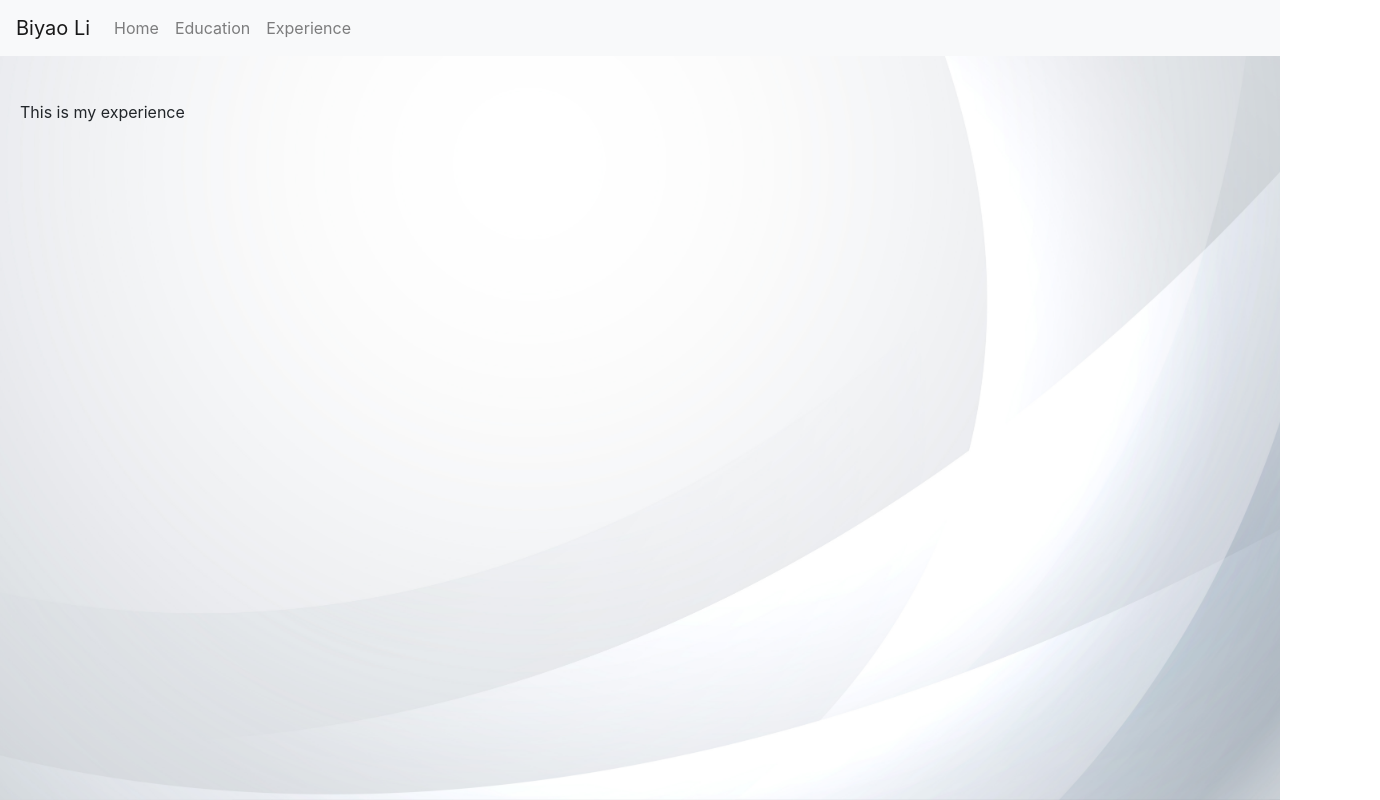
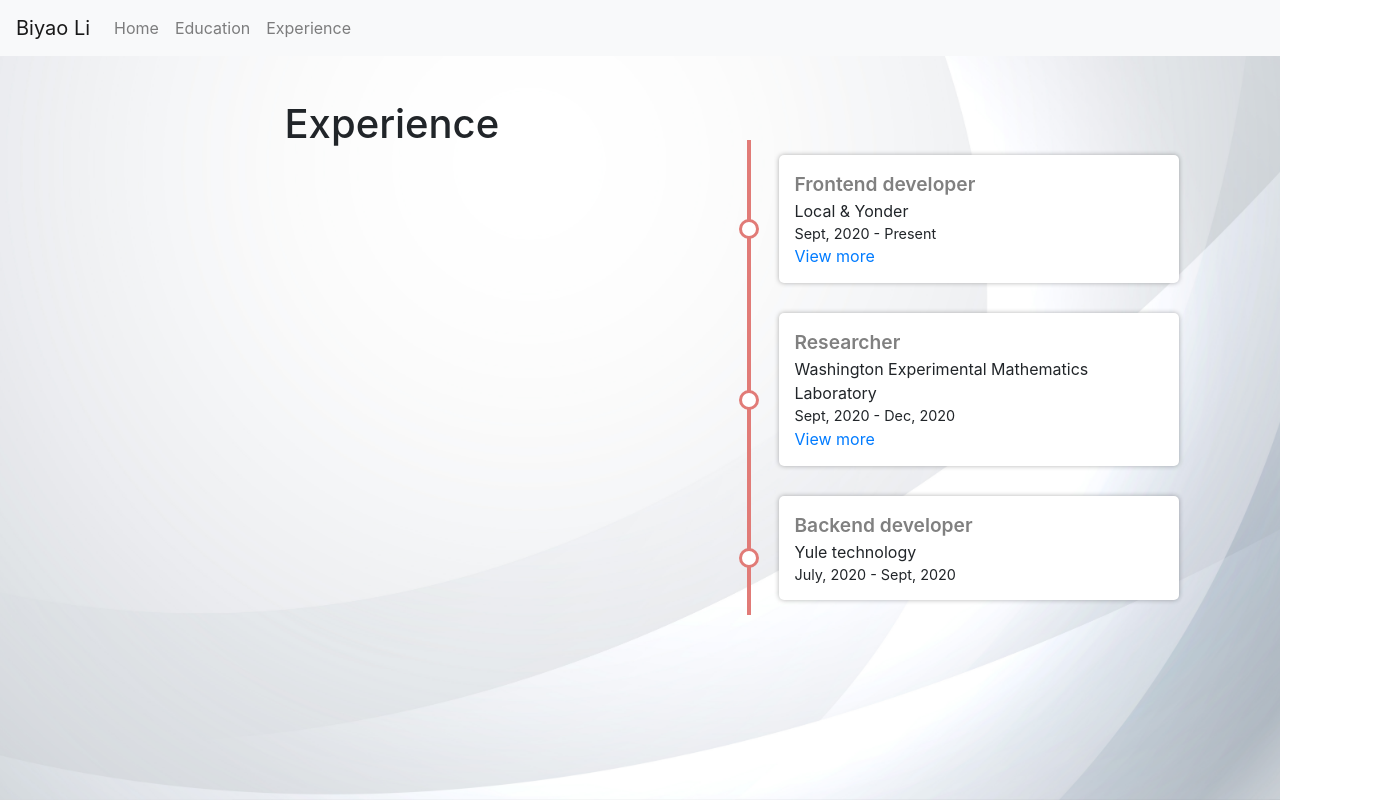
Before and after one commit to libiyao/personalPage, a React (Create React App) app: page /#/Experience in a window 1280 px wide. Shown: the whole page, 1380 px wide, since content can reach past the window. Built offline with nearby package versions, Linux system fonts and the light colour scheme.

Commit message:
first experience

```diff
--- a/src/App.module.css
+++ b/src/App.module.css
@@ -5,4 +5,5 @@
   background-size: cover;
   background-position: center;
   min-height: 100vh;
+  min-width: 100vw;
 }
--- a/src/Page/Experience.js
+++ b/src/Page/Experience.js
@@ -1,10 +1,29 @@
 import React, { Component } from "react";
 import styles from "./Experience.module.css";
+import { Grid, Row, Col } from "react-bootstrap";
+import TimeLine from "./TimeLine.js";
+const experience = [{company: "Local & Yonder", startDate: "Sept, 2020", endDate: "Present", position: "Frontend developer", link: "https://portal.localandyonder.com/"},
+                    {company: "Washington Experimental Mathematics Laboratory", startDate: "Sept, 2020", endDate: "Dec, 2020", position: "Researcher", link: "http://www.wxml.math.washington.edu/?page_id=1173"},
+                    {company: "Yule technology", startDate: "July, 2020", endDate: "Sept, 2020", position: "Backend developer"},
+
+
+                    ];
 class Experience extends Component{
     render(){
         return (
             <div className={styles.container}>
-                This is my experience
+                <Row>
+                    <Col lg={6}>
+                        <h1>Experience</h1>
+                    </Col>
+                    <Col lg={6}>
+                        <div className={styles.timeLine}>
+                            {experience.map((data, idx) => (
+                                <TimeLine data={data} key={idx}/>
+                            ))}
+                        </div>
+                    </Col>
+                </Row>
             </div>
         )
     }
--- a/src/Page/Experience.module.css
+++ b/src/Page/Experience.module.css
@@ -1,5 +1,22 @@
 .container{
-    padding: 100px 20px;
+    padding: 100px 10%;
     display: flex;
-    min-width: 100vh;
+    min-width: 100vw;
+    margin-left: 100px;
 }
+
+.timeLine{
+    display: flex;
+    flex-direction: column;
+    position: relative;
+    margin: 40px 0;
+}
+
+.timeLine::after{
+    background-color: #e17b77;
+    content: '';
+    position: absolute;
+    left: calc(50% - 2px);
+    width: 4px;
+    height: 100%;
+}
--- /dev/null
+++ b/src/Page/TimeLine.js
@@ -0,0 +1,29 @@
+import react, {Component} from "react";
+import styles from "./TimeLine.module.css";
+class TimeLine extends Component{
+    render(){
+        const {data} = this.props;
+        return(
+            <div className={styles.timeLineContainer}>
+                <div className={styles.content}>
+                        <span className={styles.title}>
+                            {data.position}
+                        </span>
+                        <span>
+                            {data.company}
+                        </span>
+
+                        <span className={styles.time}>
+                            {data.startDate} - {data.endDate}
+                        </span>
+
+                        {data.link != null && <a href={data.link}>View more</a>}
+                        <span className={styles.circle} />
+                </div>
+
+            </div>
+        )
+    }
+}
+
+export default TimeLine;
--- /dev/null
+++ b/src/Page/TimeLine.module.css
@@ -0,0 +1,45 @@
+.timeLineContainer{
+    display: flex;
+    align-self: flex-end;
+    justify-content: flex-start;
+    padding-left: 30px;
+    padding-right: 0;
+    margin: 15px 0;
+    width: 50%;
+}
+
+.content {
+    min-width: 400px;
+    text-align: left;
+    background-color: white;
+    box-shadow: 0 0 5px rgba(0, 0, 0, 0.3);
+    border-radius: 5px;
+    display: flex;
+    flex-direction: column;
+    padding: 15px;
+    position: relative;
+}
+
+
+
+.circle {
+    background-color: #fff;
+    border: 3px solid #e17b77;
+    border-radius: 50%;
+    position: absolute;
+    top: calc(50%);
+    right: 420px;
+    width: 20px;
+    height: 20px;
+    z-index: 100;
+}
+
+.title {
+    color: gray;
+    font-size: 1.2rem;
+    font-weight: 600;
+}
+
+.time{
+    font-size: 0.9rem;
+}
```
